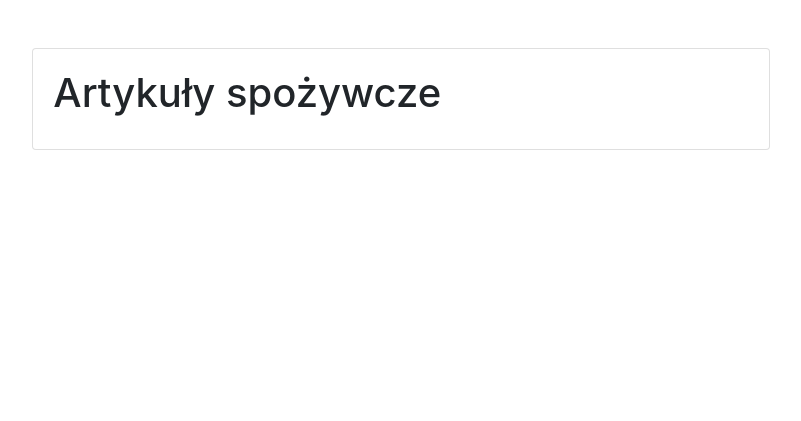
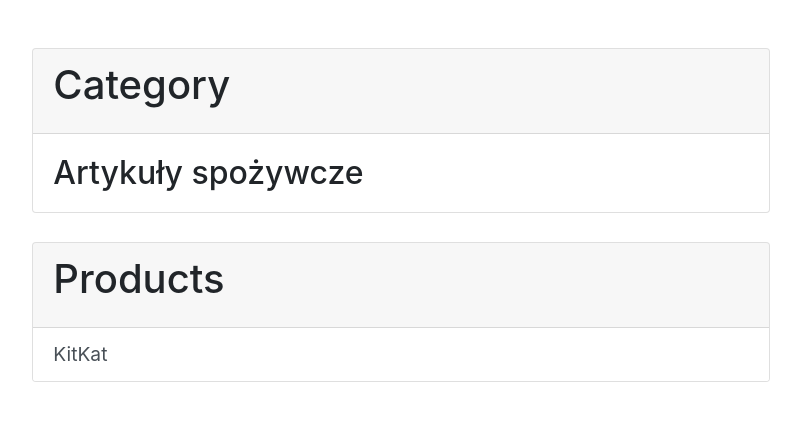
Before and after one commit to Endrju00/ShopManager, a Django app: page /products/categories/2/ in a window 1280 px wide. Shown: the part 56-477 px from the top of the page, without its empty margins (239-1040 px from the left). Run offline with Django 3.2, Linux system fonts and the light colour scheme; data comes from the database, SQL or seed files in the repository.

Commit message:
Change detail pages

```diff
--- a/project/products/templates/products/category_detail.html
+++ b/project/products/templates/products/category_detail.html
@@ -3,15 +3,38 @@
 {% block content %}
     <div style="width: 90%; margin-left: 5%; font-size:1.2rem;">
         <div class="card" style="width: 80%; margin-left: 10%;">
+            <div class="card-header">
+                {% if object.overcategory %}
+                    <h1 class="card-title">{{ object.overcategory }}</h1>
+                {% else %}
+                    <h1 class="card-title">Category</h1>
+                {% endif %}
+            </div>
             <div class="card-body">
-              <h1 class="card-title">{{ object.name }}</h1>
+              <h2 class="card-title" style="margin-bottom: 0;">{{ object.name }}</h2>
               <p class="card-text">{{ object.description }}</p>
             </div>
-            {% if object.overcategory %}
+            {% if subcategories %}
                 <ul class="list-group list-group-flush">
-                    <a class="list-group-item list-group-item-action" href="{% url 'products:category-detail' object.overcategory.id %}"><strong>Overcategory:</strong> {{object.overcategory}}</a>
+                    {% for category in subcategories %}
+                        <a class="list-group-item list-group-item-action" href="{% url 'products:category-detail' category.id %}"><strong>Subcategory:</strong> {{category}}</a>
+                    {% endfor %}
                 </ul>
             {% endif %}
         </div>
+
+        {% if products %}
+        <br>
+        <div class="card" style="width: 80%; margin-left: 10%;">
+          <div class="card-header">
+            <h1 class="card-title">Products</h1>
+          </div>
+          <ul class="list-group list-group-flush">
+            {% for product in products %}
+              <a class="list-group-item list-group-item-action" href="{% url 'products:product-detail' product.code %}">{{ product }}</a>
+            {% endfor %}
+          </ul>
+        </div>
+        {% endif %}
     </div>
 {% endblock %}
```
Also changed, not shown: project/orders/templates/orders/order_detail.html (+16 -2 lines), project/products/templates/products/producer_detail.html (+15 -1 lines), project/products/templates/products/wholesaler_detail.html (+18 -1 lines).
